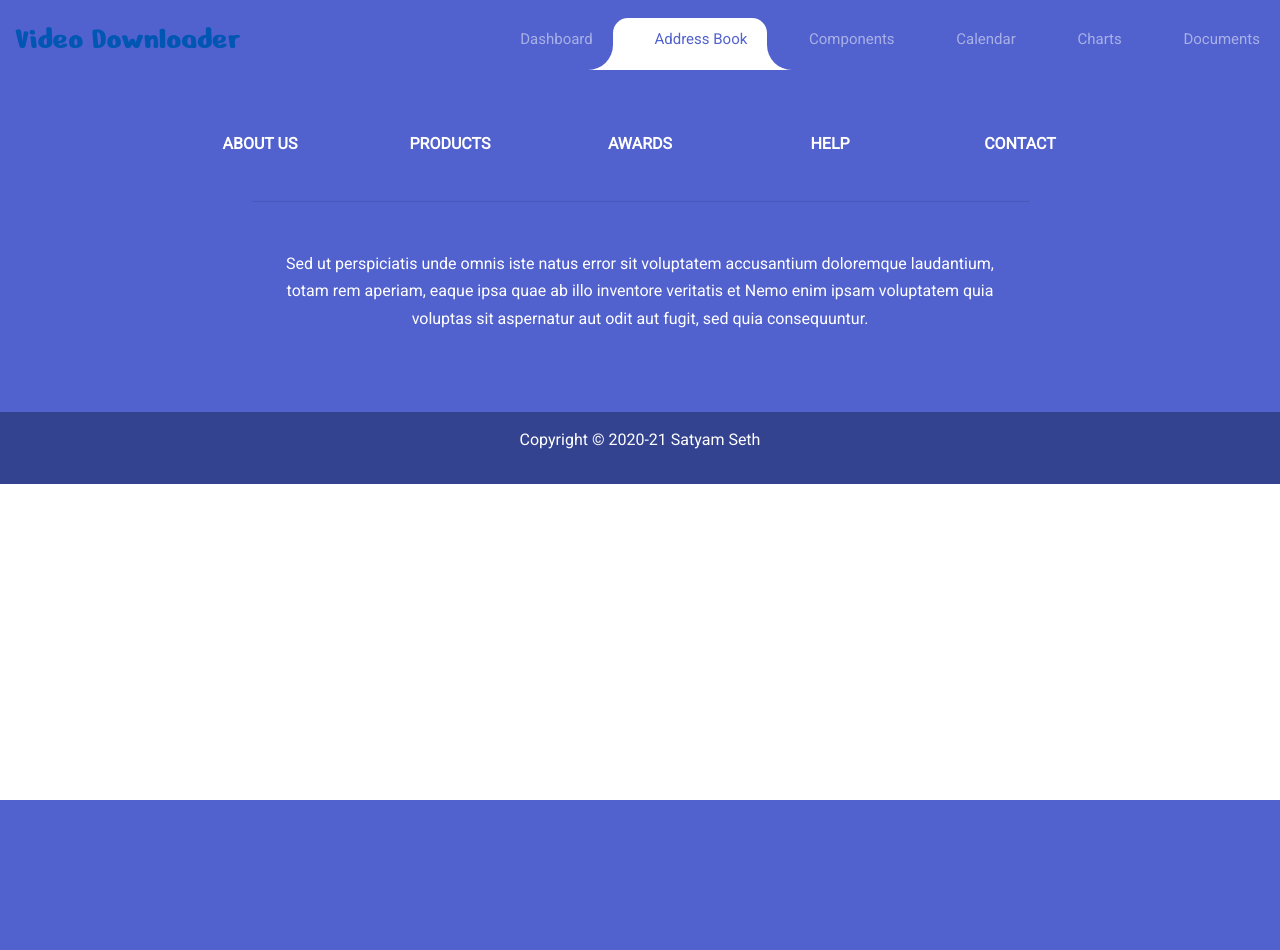
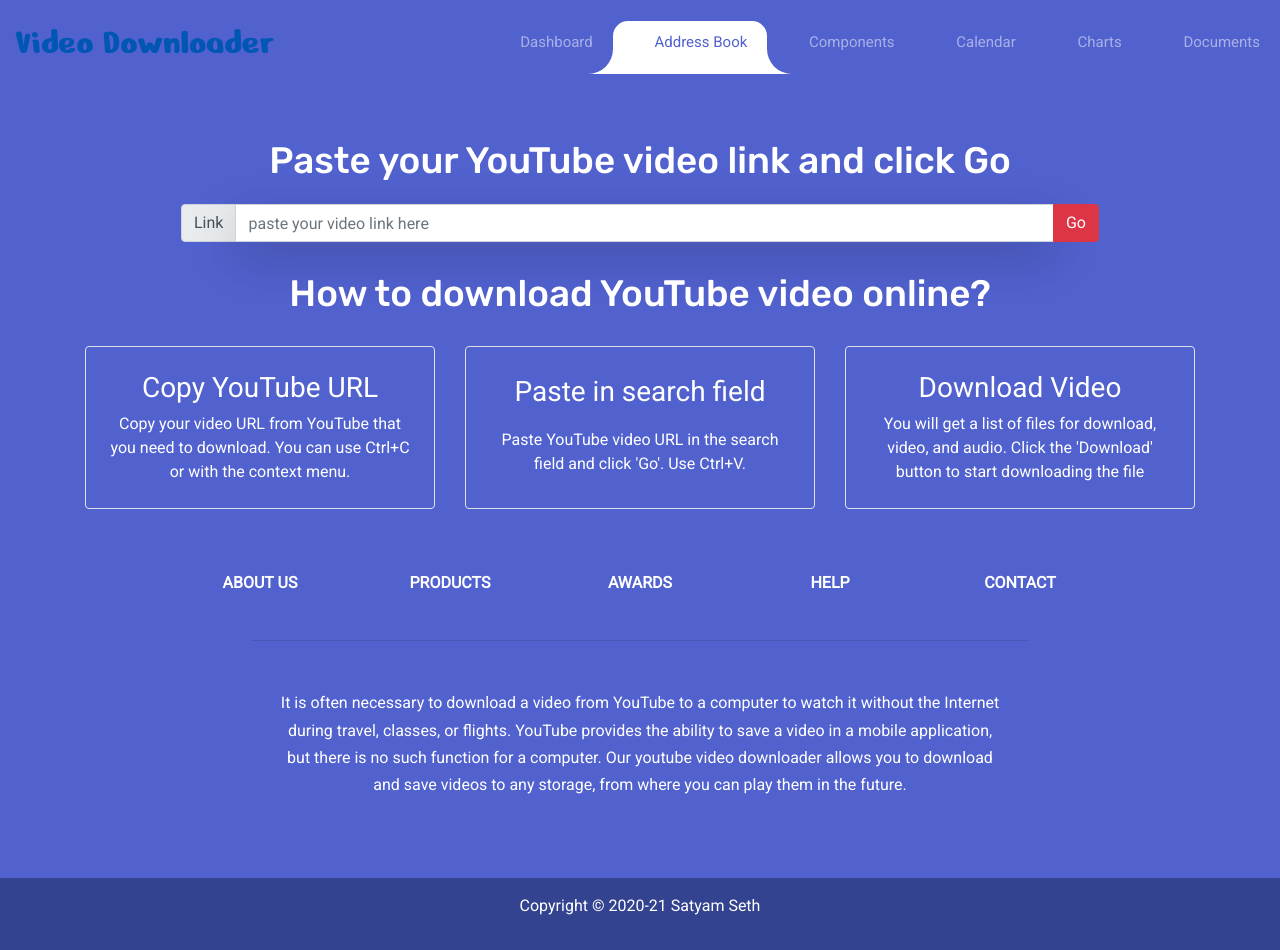
Before and after one commit to satyam-seth/video_downloader, a Django app: page / in a window 1280 px wide. Before the commit the page ends 800 px from the top, so only its background shows below. Run offline with Django 3.2, Linux system fonts and the light colour scheme; some libraries are stand-ins or nearby versions; some web fonts are replaced.

Commit message:
add home page

```diff
--- a/video_downloader/core/static/core/css/style.css
+++ b/video_downloader/core/static/core/css/style.css
@@ -1,7 +1,7 @@
-@import url('https://fonts.googleapis.com/css?family=Roboto');
+@import url("https://fonts.googleapis.com/css?family=Roboto");
 
-body{
-	font-family: 'Roboto', sans-serif;
+body {
+  font-family: "Roboto", sans-serif;
 }
 * {
   margin: 0;
@@ -11,40 +11,40 @@ i {
   margin-right: 10px;
 }
 /*----------multi-level-accordian-menu------------*/
-.navbar-logo{
+.navbar-logo {
   padding: 15px;
   color: #fff;
 }
-.navbar-mainbg{
+.navbar-mainbg {
   background-color: #5161ce;
   padding: 0px;
 }
-#navbarSupportedContent{
+#navbarSupportedContent {
   overflow: hidden;
   position: relative;
 }
-#navbarSupportedContent ul{
+#navbarSupportedContent ul {
   padding: 0px;
   margin: 0px;
 }
-#navbarSupportedContent ul li a i{
+#navbarSupportedContent ul li a i {
   margin-right: 10px;
 }
 #navbarSupportedContent li {
   list-style-type: none;
   float: left;
 }
-#navbarSupportedContent ul li a{
-	color: rgba(255,255,255,0.5);
+#navbarSupportedContent ul li a {
+  color: rgba(255, 255, 255, 0.5);
   text-decoration: none;
   font-size: 15px;
   display: block;
   padding: 20px 20px;
-    transition-duration:0.6s;
+  transition-duration: 0.6s;
   transition-timing-function: cubic-bezier(0.68, -0.55, 0.265, 1.55);
   position: relative;
 }
-#navbarSupportedContent>ul>li.active>a{
+#navbarSupportedContent > ul > li.active > a {
   color: #5161ce;
   background-color: transparent;
   transition: all 0.7s;
@@ -62,16 +62,16 @@ i {
   font-weight: 900;
   transition: 0.5s;
 }
-#navbarSupportedContent .active>a:not(:only-child):after {
+#navbarSupportedContent .active > a:not(:only-child):after {
   transform: rotate(90deg);
 }
-.hori-selector{
-	display:inline-block;
-	position:absolute;
+.hori-selector {
+  display: inline-block;
+  position: absolute;
   height: 100%;
   top: 0px;
   left: 0px;
-	transition-duration:0.6s;
+  transition-duration: 0.6s;
   transition-timing-function: cubic-bezier(0.68, -0.55, 0.265, 1.55);
   background-color: #fff;
   border-top-left-radius: 15px;
@@ -79,45 +79,42 @@ i {
   margin-top: 10px;
 }
 .hori-selector .right,
-.hori-selector .left{
+.hori-selector .left {
   position: absolute;
   width: 25px;
   height: 25px;
   background-color: #fff;
   bottom: 10px;
 }
-.hori-selector .right{
+.hori-selector .right {
   right: -25px;
 }
-.hori-selector .left{
+.hori-selector .left {
   left: -25px;
 }
 .hori-selector .right:before,
-.hori-selector .left:before{
-	content: '';
+.hori-selector .left:before {
+  content: "";
   position: absolute;
   width: 50px;
   height: 50px;
   border-radius: 50%;
   background-color: #5161ce;
 }
-.hori-selector .right:before{
+.hori-selector .right:before {
   bottom: 0;
   right: -25px;
 }
-.hori-selector .left:before{
+.hori-selector .left:before {
   bottom: 0;
   left: -25px;
 }
 
-
-
-
-@media (max-width: 991px){
-	#navbarSupportedContent ul li a{
+@media (max-width: 991px) {
+  #navbarSupportedContent ul li a {
     padding: 12px 30px;
   }
-	.hori-selector{
+  .hori-selector {
     margin-top: 0px;
     margin-left: 10px;
     border-radius: 0;
@@ -125,32 +122,36 @@ i {
     border-bottom-left-radius: 25px;
   }
   .hori-selector .left,
-	.hori-selector .right{
+  .hori-selector .right {
     right: 10px;
   }
-	.hori-selector .left{
+  .hori-selector .left {
     top: -25px;
     left: auto;
   }
-	.hori-selector .right{
+  .hori-selector .right {
     bottom: -25px;
   }
-	.hori-selector .left:before{
+  .hori-selector .left:before {
     left: -25px;
     top: -25px;
   }
-	.hori-selector .right:before{
+  .hori-selector .right:before {
     bottom: -25px;
     left: -25px;
   }
 }
-.indigo{
-	background-color: #5161CE;
+.indigo {
+  background-color: #5161ce;
 }
-.footer-copyright{
+.footer-copyright {
   background-color: #334390;
 }
-.navbar-brand{
-	font-size: xx-large;
-	font-family: 'Nerko One', cursive;
+.navbar-brand {
+  font-size: calc(100% + 1vw + 1vh);
+  font-family: "Nerko One", cursive;
 }
+.text-responsive {
+  font-size: calc(100% + 1vw + 1vh);
+  font-family: "Rubik", sans-serif;
+}
--- a/video_downloader/core/templates/core/base.html
+++ b/video_downloader/core/templates/core/base.html
@@ -10,6 +10,8 @@
   <!-- <link rel="icon" type="image/png" href="{% static 'core/images/fav.png' %}"> -->
   <link rel="preconnect" href="https://fonts.gstatic.com">
 <link href="https://fonts.googleapis.com/css2?family=Nerko+One&display=swap" rel="stylesheet">
+<link rel="preconnect" href="https://fonts.gstatic.com">
+<link href="https://fonts.googleapis.com/css2?family=Rubik:wght@500&display=swap" rel="stylesheet">
   <link rel="stylesheet" href="{% static 'core/css/bootstrap.min.css' %}">
   <link rel="stylesheet" href="{% static 'core/css/all.min.css' %}">
   <link rel="stylesheet" href="{% static 'core/css/style.css' %}">
@@ -21,7 +23,7 @@
     {% include 'core/navbar.html' %}
   </div>
 
-  <div class="container-fluid">
+  <div class="container-fluid indigo">
     <div class="row">
       {% block content %}
       {% endblock content %}
--- a/video_downloader/core/templates/core/footer.html
+++ b/video_downloader/core/templates/core/footer.html
@@ -4,7 +4,7 @@
     <!-- Footer Links -->
     <div class="container">
 
-        <!-- Grid row-->
+        <!-- Grid row -->
         <div class="row text-center d-flex justify-content-center pt-5 mb-3">
 
             <!-- Grid column -->
@@ -56,10 +56,11 @@
 
             <!-- Grid column -->
             <div class="col-md-8 col-12 mt-5">
-                <p style="line-height: 1.7rem">Sed ut perspiciatis unde omnis iste natus error sit voluptatem
-                    accusantium doloremque laudantium, totam rem
-                    aperiam, eaque ipsa quae ab illo inventore veritatis et
-                    Nemo enim ipsam voluptatem quia voluptas sit aspernatur aut odit aut fugit, sed quia consequuntur.
+                <p style="line-height: 1.7rem">It is often necessary to download a video from YouTube to a computer to
+                    watch it without the Internet during travel, classes, or flights. YouTube provides the ability to
+                    save a video in a mobile application, but there is no such function for a computer. Our youtube
+                    video downloader allows you to download and save videos to any storage, from where you can play them
+                    in the future.
                 </p>
             </div>
             <!-- Grid column -->
--- a/video_downloader/core/templates/core/home.html
+++ b/video_downloader/core/templates/core/home.html
@@ -2,7 +2,57 @@
 {% load static %}
 
 {% block content %}
-<div class="container-fluid">
-
+<div class="container">
+    <div class="row pt-5">
+        <div class="col-12">
+            <p class="text-responsive text-center text-white ">Paste your YouTube video link and click Go</p>
+        </div>
+    </div>
+    <div class="row">
+        <div class="offset-md-1"></div>
+        <div class="col-12 col-md-10 px-3">
+            <form>
+                <div class="input-group">
+                    <div class="input-group-prepend">
+                        <span class="input-group-text" id="link">Link</span>
+                    </div>
+                    <input type="text" class="form-control shadow-lg" placeholder="paste your video link here">
+                    <div class="input-group-append">
+                        <button type="submit" class="btn btn-danger">Go</button>
+                    </div>
+                </div>
+            </form>
+        </div>
+        <div class="offset-md-1"></div>
+    </div>
+    <div class="row pt-4">
+        <div class="col-12">
+            <p class="text-responsive text-center text-white ">How to download YouTube video online?</p>
+        </div>
+    </div>
+    <div class="row pt-2 text-white text-center">
+        <div class="col-12 col-md-4 pb-2">
+            <div class="border rounded p-4">
+                <div class="h3">Copy YouTube URL</div>
+                <div class="p">Copy your video URL from YouTube that you need to download. You can use Ctrl+C or with
+                    the
+                    context menu.</div>
+            </div>
+        </div>
+        <div class="col-12 col-md-4 pb-2">
+            <div class="border rounded p-4">
+                <div class="h3 py-1">Paste in search field</div>
+                <div class="p py-2">Paste YouTube video URL in the search field and click 'Go'. Use Ctrl+V.</div>
+            </div>
+        </div>
+        <div class="col-12 col-md-4 pb-2">
+            <div class="border rounded p-4">
+                <div class="h3">Download Video</div>
+                <div class="p">You will get a list of files for download, video, and audio. Click the 'Download' button
+                    to
+                    start downloading the file</div>
+            </div>
+        </div>
+    </div>
 </div>
 {% endblock content %}
```
Lines whose indentation alone changed are shown as unchanged.
